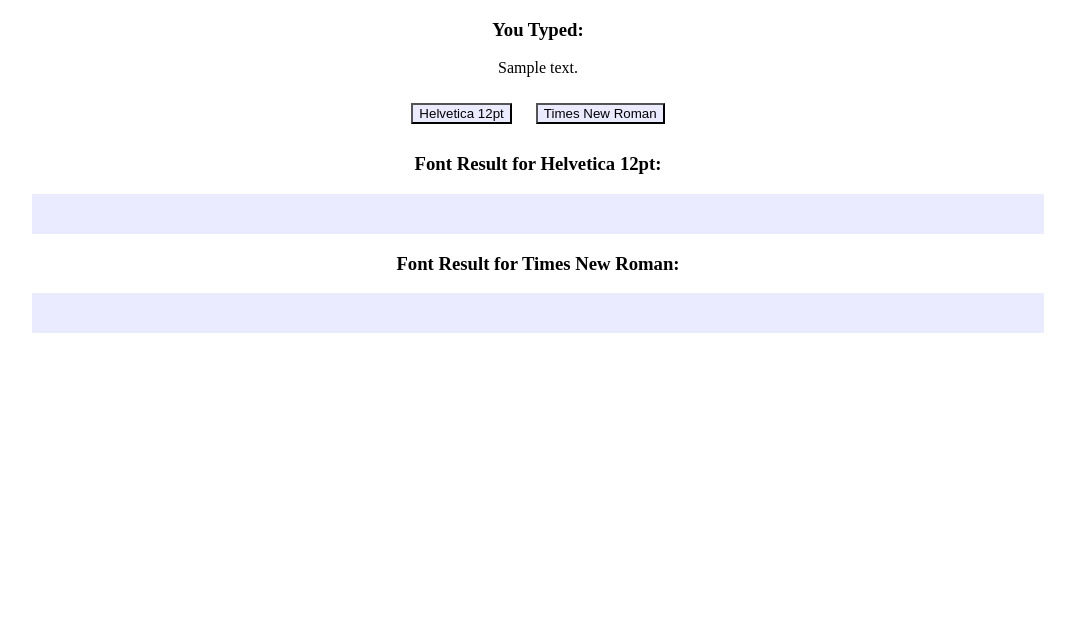
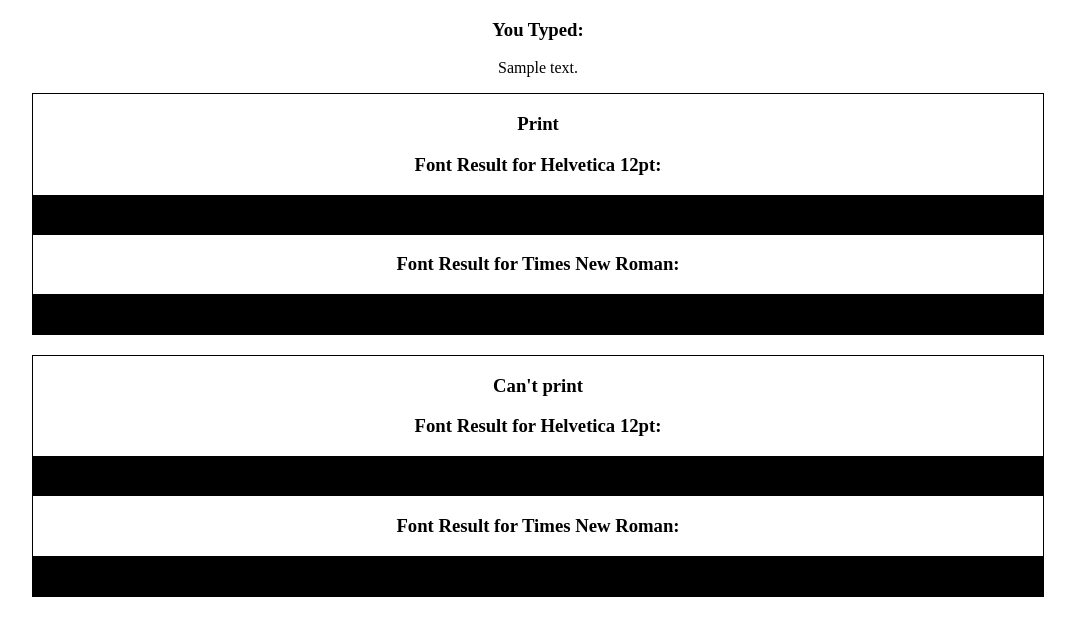
Before and after one commit to clarkdatalabs/typesetting, a Django app: template typeset/cases/templates/cases/results.html in a window 1280 px wide. Shown: the top 636 px of the page, without its empty margins (102-1177 px from the left). Run offline with Django 3.2, Linux system fonts and the light colour scheme; data comes from the database, SQL or seed files in the repository; the template is opened without the code that fills it: values that come from a table or form of the project are taken from there, most other values are stand-ins (such as "Sample title", 1, 10 or a date in 2020).

Commit message:
separating results of satisfied char and unsatisfied char, ranking not solved

```diff
--- a/typeset/cases/static/cases/base.css
+++ b/typeset/cases/static/cases/base.css
@@ -31,8 +31,12 @@
   margin-top: 20px;
 }
 .resultsbox{
-  background-color: rgba(0, 0, 255, 0.08);
+  background-color: black;
   padding: 20px;
+}
+.box{
+  margin-bottom: 20px;
+  border: 1px solid;
 }
 .resultsfilterbar{
   margin: 10px;
--- a/typeset/cases/templates/cases/results.html
+++ b/typeset/cases/templates/cases/results.html
@@ -11,29 +11,43 @@
     <div class="letter_output">
       <h3>You Typed:</h3>
       <p>{{ typesetText }}</p>
-        {% for case in Cases %}
+        <!-- {% for case in Cases %}
           <button class="resultsfilterbar">{{case.name}}</button>
-        {% endfor %}
+        {% endfor %} -->
+        <div class="box">
+          <h3>Print</h3>
           {% for case in Cases %}
           <h3>Font Result for {{case.name}}:</h3>
             <div class="resultsbox">
               {% for key,value in case.dict.items %}
                 {% if value.0 == True %}
-                 <h4>Message of Char {{key}}:  </h4>
-                 <p>After this print, you have {{value.1}} char left in the database</p>
+                   <h4>Number of {{key}}: {{value.1}}</h4>
                 {% endif %}
+              {% endfor %}
+            </div>
+          {% endfor %}
+        </div>
+
+        <div class="box">
+          <h3>Can't print</h3>
+          {% for case in Cases %}
+          <h3>Font Result for {{case.name}}:</h3>
+            <div class="resultsbox">
+              {% for key,value in case.dict.items %}
                 {% if value.0 == False %}
                     <h4>Message of Char {{key}}:  </h4>
                     {% if value.1 == "No such char" %}
                       <p>"No such char" for {{key}}</p>
                     {% else %}
-                    <p>If you choose to do so, you are {{value.1}} short.</p>
+                      <p>Number of {{key}} short: {{value.1}}</p>
                     {% endif %}
                 {% endif %}
               {% endfor %}
             </div>
           {% endfor %}
         </div>
+
+    </div>
 </body>
 
 </html>
```
Lines whose indentation alone changed are shown as unchanged.
